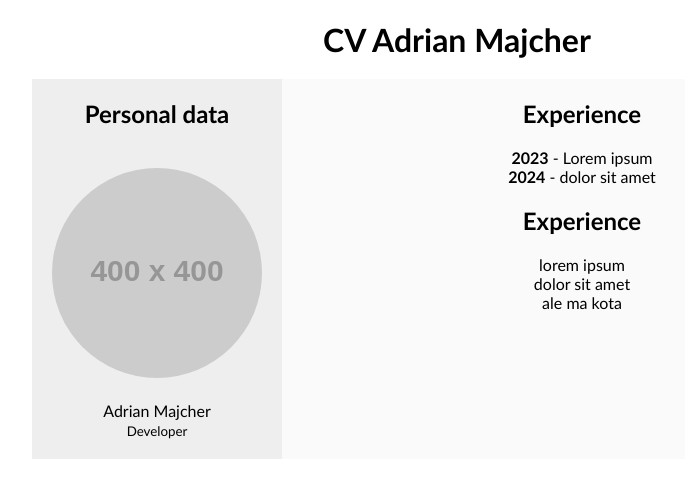
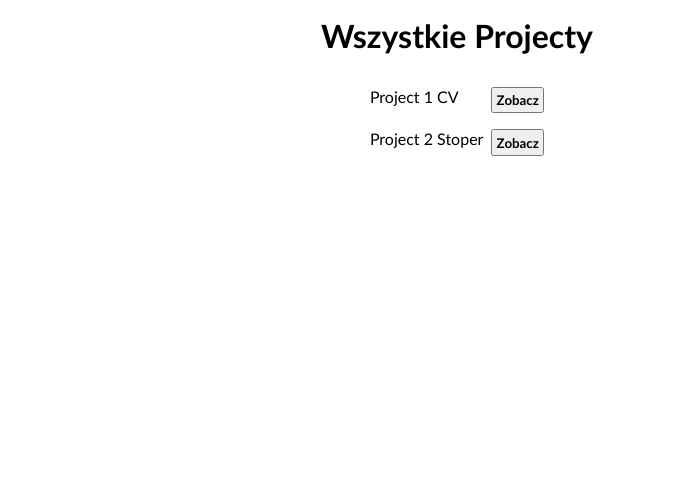
Before and after one commit to majcherrr87/megaK_Projects, a React (Vite) app: page / in a window 1280 px wide. Shown: the top 498 px of the page, without its empty margins (183-868 px from the left). Built offline with nearby package versions, Linux system fonts and the light colour scheme.

Commit message:
cofigurate project

```diff
--- a/package.json
+++ b/package.json
@@ -11,7 +11,8 @@
   },
   "dependencies": {
     "react": "^18.2.0",
-    "react-dom": "^18.2.0"
+    "react-dom": "^18.2.0",
+    "react-router-dom": "^6.23.1"
   },
   "devDependencies": {
     "@types/react": "^18.2.64",
--- a/src/App.tsx
+++ b/src/App.tsx
@@ -1,35 +1,39 @@
-import { useState } from 'react'
-import reactLogo from './assets/react.svg'
-import viteLogo from '/vite.svg'
-import './App.css'
+import "./style.scss";
+
+type allProjectsType = {
+  name: string;
+  path: string;
+};
+
+const allProjcets: allProjectsType[] = [
+  {
+    name: "CV",
+    path: "/cv",
+  },
+  {
+    name: "Stoper",
+    path: "/stoper",
+  },
+];
 
 function App() {
-  const [count, setCount] = useState(0)
-
   return (
-    <>
-      <div>
-        <a href="https://vitejs.dev" target="_blank">
-          <img src={viteLogo} className="logo" alt="Vite logo" />
-        </a>
-        <a href="https://react.dev" target="_blank">
-          <img src={reactLogo} className="logo react" alt="React logo" />
-        </a>
+    <div className="menu">
+      <h1>Wszystkie Projecty </h1>
+      <div className="projects">
+        {allProjcets.map(({ name, path }, index) => (
+          <div className="project" key={name}>
+            <p>
+              Project {index + 1} {name}
+            </p>
+            <a href={path}>
+              <button type="button">Zobacz</button>
+            </a>
+          </div>
+        ))}
       </div>
-      <h1>Vite + React</h1>
-      <div className="card">
-        <button onClick={() => setCount((count) => count + 1)}>
-          count is {count}
-        </button>
-        <p>
-          Edit <code>src/App.tsx</code> and save to test HMR
-        </p>
-      </div>
-      <p className="read-the-docs">
-        Click on the Vite and React logos to learn more
-      </p>
-    </>
-  )
+    </div>
+  );
 }
 
-export default App
+export default App;
--- /dev/null
+++ b/src/Components/CV/Cv.tsx
@@ -0,0 +1,66 @@
+import "./style.scss";
+
+interface Experiens {
+  year: number;
+  description: string;
+}
+interface CVData {
+  photo: string;
+  name: string;
+  lastName: string;
+  position: string;
+  experience: Experiens[];
+  education: string[];
+}
+const cvData: CVData = {
+  photo: "https://placehold.co/400x400?text=AM",
+  name: "Adrian",
+  lastName: "Majcher",
+  position: "Developer",
+  experience: [
+    { year: 2023, description: "Lorem ipsum" },
+    { year: 2024, description: "dolor sit amet" },
+  ],
+  education: ["lorem ipsum", "dolor sit amet", "ale ma kota"],
+};
+export const Cv = () => {
+  return (
+    <>
+      <main className="cv-main">
+        <header className="cv-header">
+          <h1>
+            CV {cvData.name} {cvData.lastName}
+          </h1>
+        </header>
+        <aside className="cv-personal">
+          <h2>Personal data</h2>
+          <img
+            className="cv-photo"
+            src={cvData.photo}
+            alt={`${cvData.name} ${cvData.lastName} profile photo`}
+          />
+          <p>
+            {cvData.name} {cvData.lastName}
+          </p>
+          <small>{cvData.position}</small>
+        </aside>
+        <section className="cv-details">
+          <h2>Experience</h2>
+          <ul>
+            {cvData.experience.map((experience) => (
+              <li key={experience.year}>
+                <strong>{experience.year}</strong> - {experience.description}
+              </li>
+            ))}
+          </ul>
+          <h2>Experience</h2>
+          <ul>
+            {cvData.education.map((education, index) => (
+              <li key={index}>{education}</li>
+            ))}
+          </ul>
+        </section>
+      </main>
+    </>
+  );
+};
--- /dev/null
+++ b/src/Components/CV/style.scss
@@ -0,0 +1,48 @@
+$main-gap: 20px;
+
+* {
+  box-sizing: border-box;
+  margin: 0;
+  padding: 0;
+  font-family: "Gill Sans", "Gill Sans MT", Calibri, "Trebuchet MS", sans-serif;
+}
+ul {
+  margin-bottom: $main-gap;
+  li {
+    list-style-type: none;
+  }
+}
+h2 {
+  margin-bottom: $main-gap;
+}
+.cv-main {
+  max-width: 850px;
+  width: 100%;
+  margin: 0 auto;
+  display: grid;
+  grid-template-areas: "header header" "personal details";
+  grid-template-columns: 250px 1fr;
+}
+.cv-details {
+  grid-area: details;
+  padding: $main-gap;
+  text-align: center;
+  background-color: #fafafa;
+}
+.cv-header {
+  grid-area: header;
+  padding: $main-gap;
+  text-align: center;
+}
+.cv-personal {
+  grid-area: personal;
+  padding: $main-gap;
+  background-color: #eee;
+  text-align: center;
+  .cv-photo {
+    width: 100%;
+    border-radius: 50%;
+    margin-bottom: $main-gap;
+    margin-top: $main-gap;
+  }
+}
--- /dev/null
+++ b/src/Components/Stoper/Stoper.tsx
@@ -0,0 +1,3 @@
+export const Stoper = () => {
+  return <div>Stoper</div>;
+};
--- a/src/main.tsx
+++ b/src/main.tsx
@@ -1,67 +1,27 @@
 import React from "react";
 import ReactDOM from "react-dom/client";
-import "./style.scss";
+import { createBrowserRouter, RouterProvider } from "react-router-dom";
+import App from "./App";
+import { Cv } from "./Components/CV/Cv";
+import { Stoper } from "./Components/Stoper/Stoper";
 
-interface Experiens {
-  year: number;
-  description: string;
-}
-interface CVData {
-  photo: string;
-  name: string;
-  lastName: string;
-  position: string;
-  experience: Experiens[];
-  education: string[];
-}
-const cvData: CVData = {
-  photo: "https://placehold.co/400x400?text=AM",
-  name: "Adrian",
-  lastName: "Majcher",
-  position: "Developer",
-  experience: [
-    { year: 2023, description: "Lorem ipsum" },
-    { year: 2024, description: "dolor sit amet" },
-  ],
-  education: ["lorem ipsum", "dolor sit amet", "ale ma kota"],
-};
+const router = createBrowserRouter([
+  {
+    path: "/",
+    element: <App />,
+  },
+  {
+    path: "/cv",
+    element: <Cv />,
+  },
+  {
+    path: "/stoper",
+    element: <Stoper />,
+  },
+]);
 
 ReactDOM.createRoot(document.getElementById("root")!).render(
   <React.StrictMode>
-    <main className="cv-main">
-      <header className="cv-header">
-        <h1>
-          CV {cvData.name} {cvData.lastName}
-        </h1>
-      </header>
-      <aside className="cv-personal">
-        <h2>Personal data</h2>
-        <img
-          className="cv-photo"
-          src={cvData.photo}
-          alt={`${cvData.name} ${cvData.lastName} profile photo`}
-        />
-        <p>
-          {cvData.name} {cvData.lastName}
-        </p>
-        <small>{cvData.position}</small>
-      </aside>
-      <section className="cv-details">
-        <h2>Experience</h2>
-        <ul>
-          {cvData.experience.map((experience) => (
-            <li key={experience.year}>
-              <strong>{experience.year}</strong> - {experience.description}
-            </li>
-          ))}
-        </ul>
-        <h2>Experience</h2>
-        <ul>
-          {cvData.education.map((education, index) => (
-            <li key={index}>{education}</li>
-          ))}
-        </ul>
-      </section>
-    </main>
+    <RouterProvider router={router} />
   </React.StrictMode>
 );
--- a/src/style.scss
+++ b/src/style.scss
@@ -1,48 +1,23 @@
-$main-gap: 20px;
-
-* {
-  box-sizing: border-box;
-  margin: 0;
-  padding: 0;
-  font-family: "Gill Sans", "Gill Sans MT", Calibri, "Trebuchet MS", sans-serif;
-}
-ul {
-  margin-bottom: $main-gap;
-  li {
-    list-style-type: none;
+.menu {
+  display: flex;
+  flex-direction: column;
+  align-items: center;
+  h1 {
+    margin-top: 1rem;
+    margin-bottom: 2rem;
   }
 }
-h2 {
-  margin-bottom: $main-gap;
+.projects {
+  display: flex;
+  flex-direction: column;
+  gap: 1rem;
 }
-.cv-main {
-  max-width: 850px;
-  width: 100%;
-  margin: 0 auto;
-  display: grid;
-  grid-template-areas: "header header" "personal details";
-  grid-template-columns: 250px 1fr;
-}
-.cv-details {
-  grid-area: details;
-  padding: $main-gap;
-  text-align: center;
-  background-color: #fafafa;
-}
-.cv-header {
-  grid-area: header;
-  padding: $main-gap;
-  text-align: center;
-}
-.cv-personal {
-  grid-area: personal;
-  padding: $main-gap;
-  background-color: #eee;
-  text-align: center;
-  .cv-photo {
-    width: 100%;
-    border-radius: 50%;
-    margin-bottom: $main-gap;
-    margin-top: $main-gap;
+.project {
+  display: flex;
+  gap: 0.5rem;
+  justify-content: space-between;
+  button {
+    padding: 0.2rem;
+    font-weight: 600;
   }
 }
```
Also changed, not shown: 1 other file (tests, documents, lock files or other folders).
